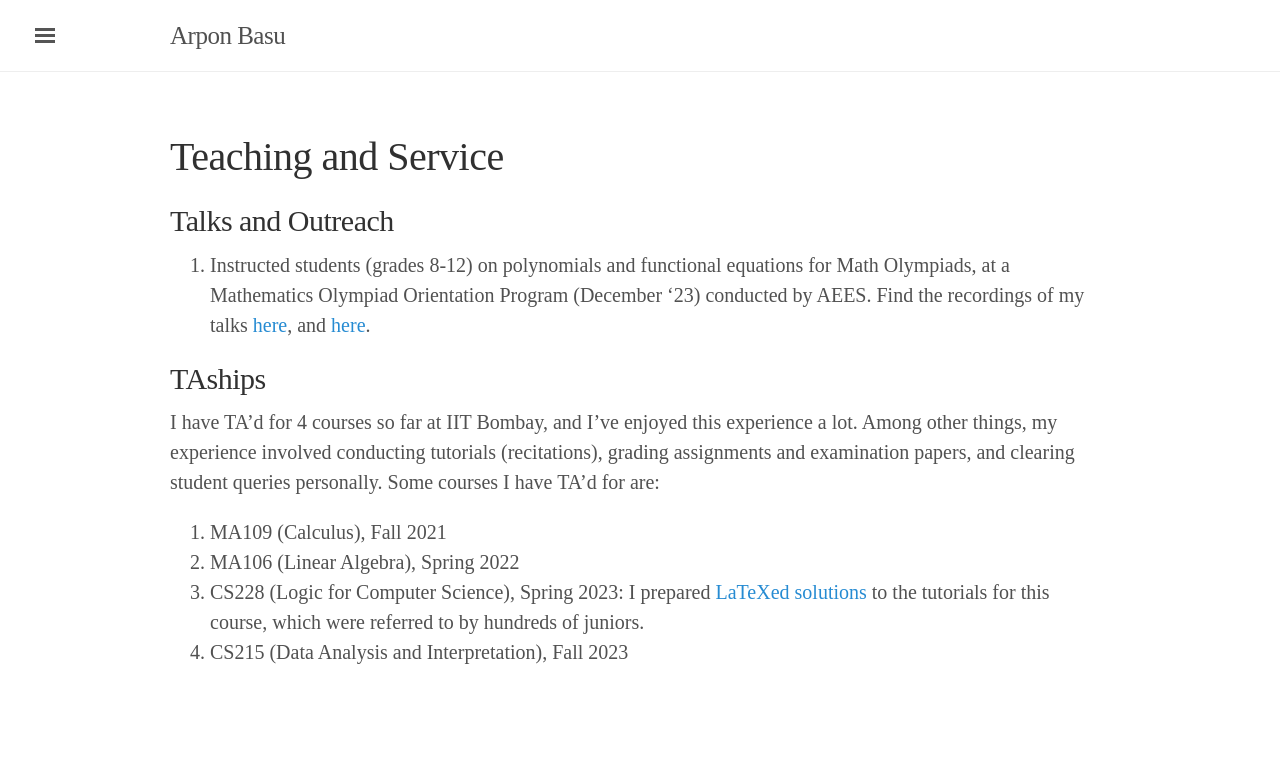
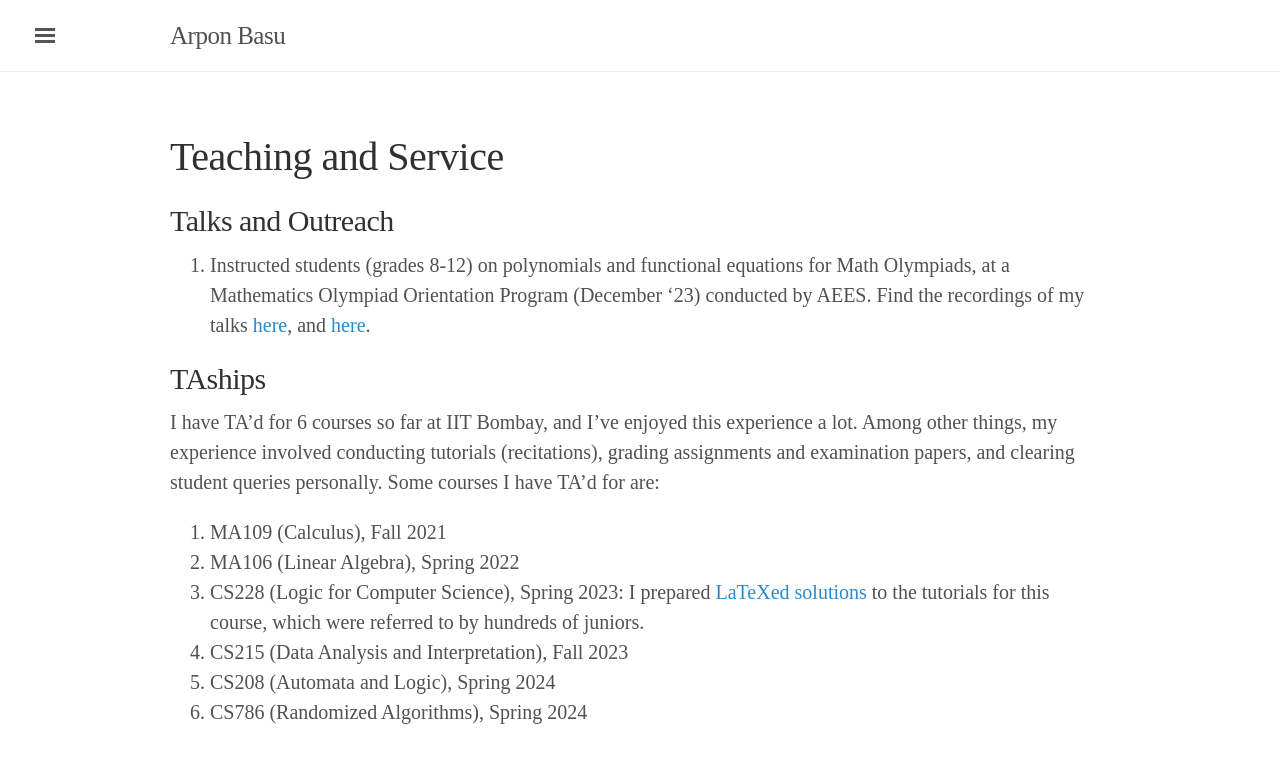
Before and after one commit to rugiarindam/rugiarindam.github.io, a Jekyll site: the page built from teach.md, in a window 1280 px wide. Shown: the top 763 px of the page. Built offline with Jekyll 4.4.1, drawn with Linux system fonts in a browser that asks for light colours; nearby versions of some CDN libraries; some web fonts are replaced.

Commit message:
new cv, new TAships added

```diff
--- a/teach.md
+++ b/teach.md
@@ -8,8 +8,10 @@ title: Teaching and Service
 
 
 ## TAships
-I have TA'd for 4 courses so far at IIT Bombay, and I've enjoyed this experience a lot. Among other things, my experience involved conducting tutorials (recitations), grading assignments and examination papers, and clearing student queries personally. Some courses I have TA'd for are:
+I have TA'd for 6 courses so far at IIT Bombay, and I've enjoyed this experience a lot. Among other things, my experience involved conducting tutorials (recitations), grading assignments and examination papers, and clearing student queries personally. Some courses I have TA'd for are:
 1. MA109 (Calculus), Fall 2021
 2. MA106 (Linear Algebra), Spring 2022
 3. CS228 (Logic for Computer Science), Spring 2023: I prepared [LaTeXed solutions](https://github.com/arponbasu/CS228_Tut_Solutions){:target="_blank"} to the tutorials for this course, which were referred to by hundreds of juniors.
 4. CS215 (Data Analysis and Interpretation), Fall 2023
+5. CS208 (Automata and Logic), Spring 2024
+6. CS786 (Randomized Algorithms), Spring 2024
```
Also changed, not shown: 1 other file.
